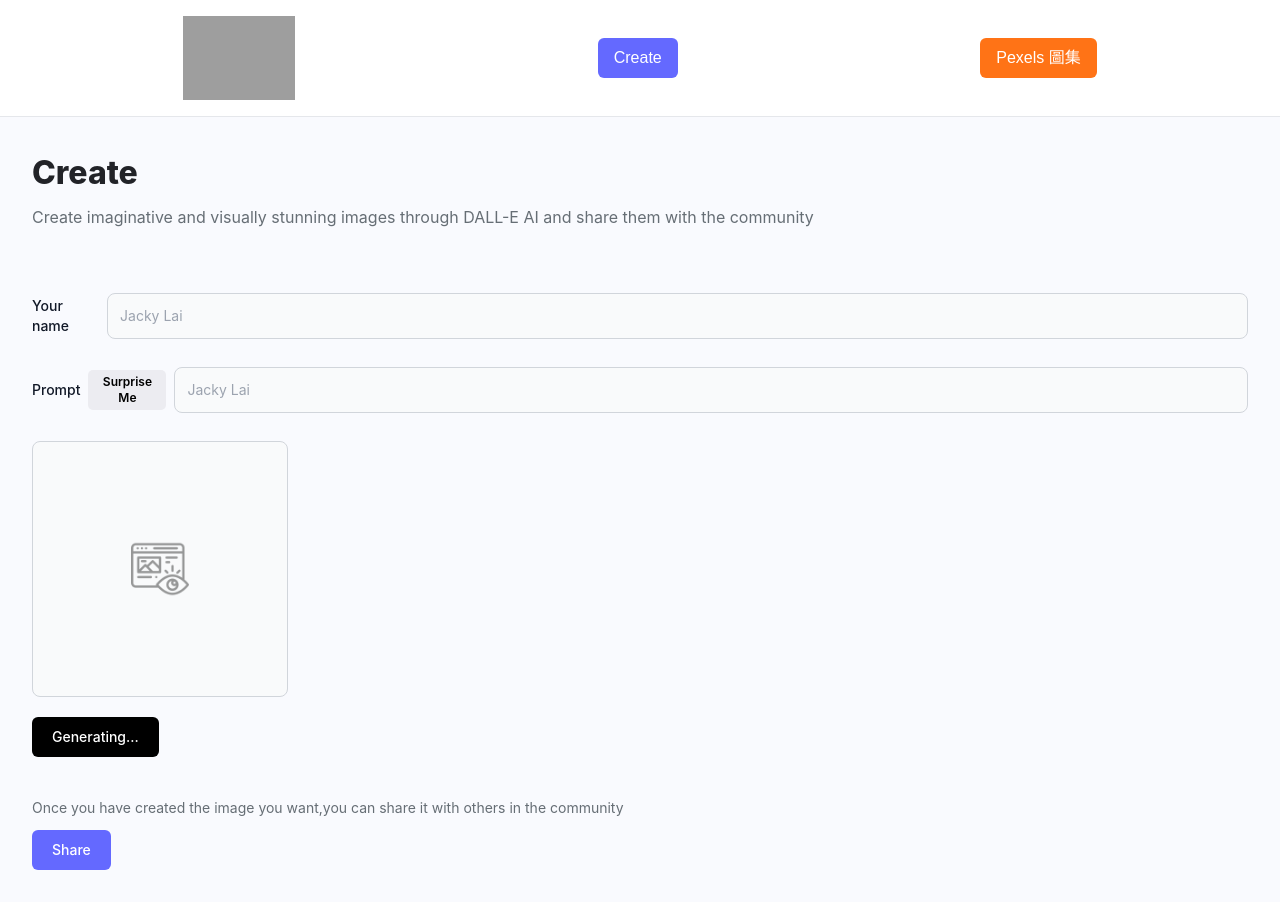
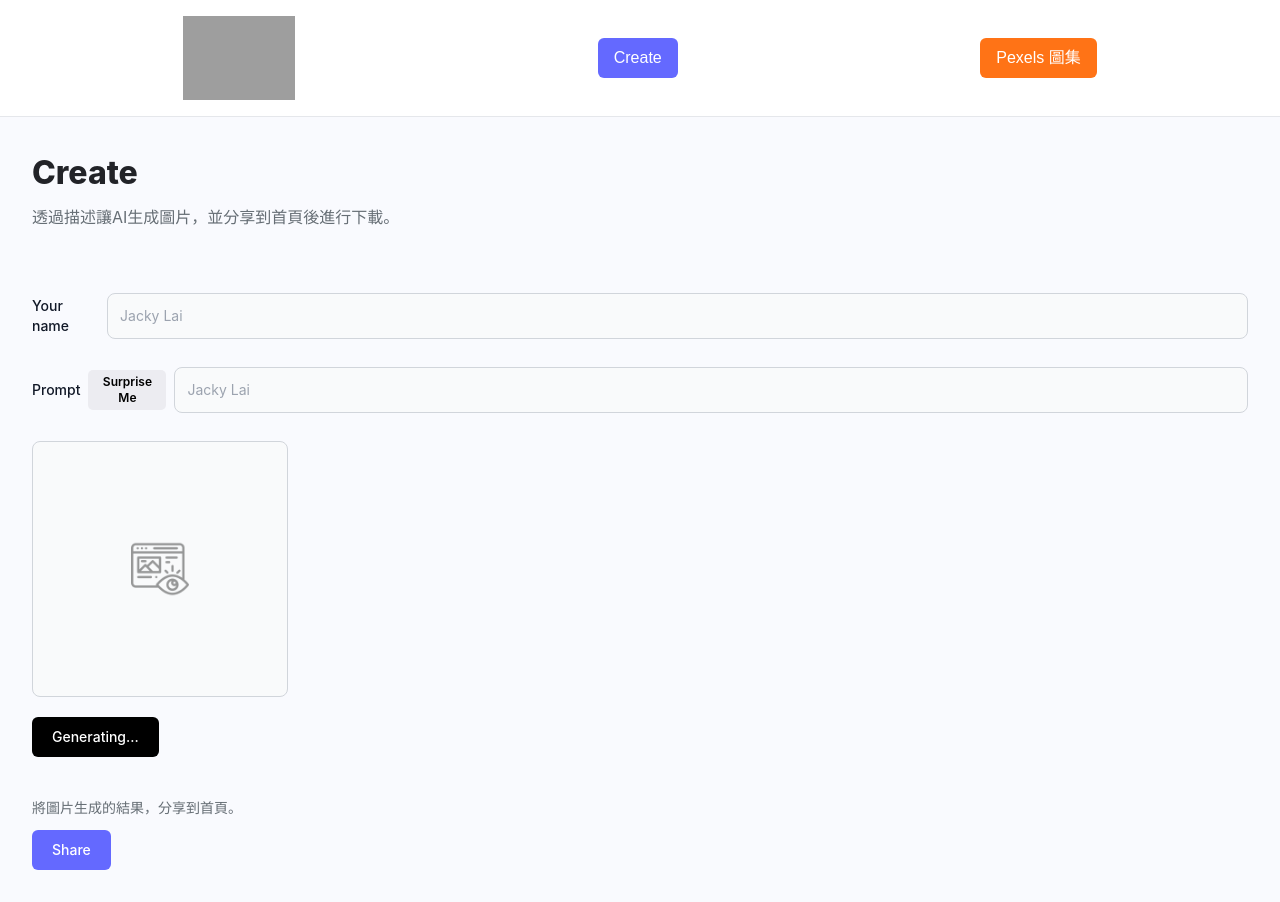
Before and after one commit to Jackylai01/MERN-ChatAPI-IMAGE-WEBSITE, a React (Vite) app in the folder client/: page /create-post in a window 1280 px wide. Built offline with nearby package versions, Linux system fonts and the light colour scheme; grey boxes are pictures that could not be loaded; a web font is replaced by a local one.

Commit message:
Update CreatePost.jsx

```diff
--- a/client/src/pages/CreatePost.jsx
+++ b/client/src/pages/CreatePost.jsx
@@ -76,8 +76,7 @@ const CreatePost = () => {
         <div>
           <h1 className="font-extrabold text-[#222328] text-[32px]">Create</h1>
           <p className="mt-2 text-[#666e75] text-[16px] max-w[500px] ">
-            Create imaginative and visually stunning images through DALL-E AI
-            and share them with the community
+           透過描述讓AI生成圖片，並分享到首頁後進行下載。
           </p>
         </div>
 
@@ -135,8 +134,7 @@ const CreatePost = () => {
           </div>
           <div className="mt-10">
             <p className="mt-2 text-[#666e75] text-[14px]">
-              Once you have created the image you want,you can share it with
-              others in the community
+                 將圖片生成的結果，分享到首頁。
             </p>
             <button
               type="submit"
```
